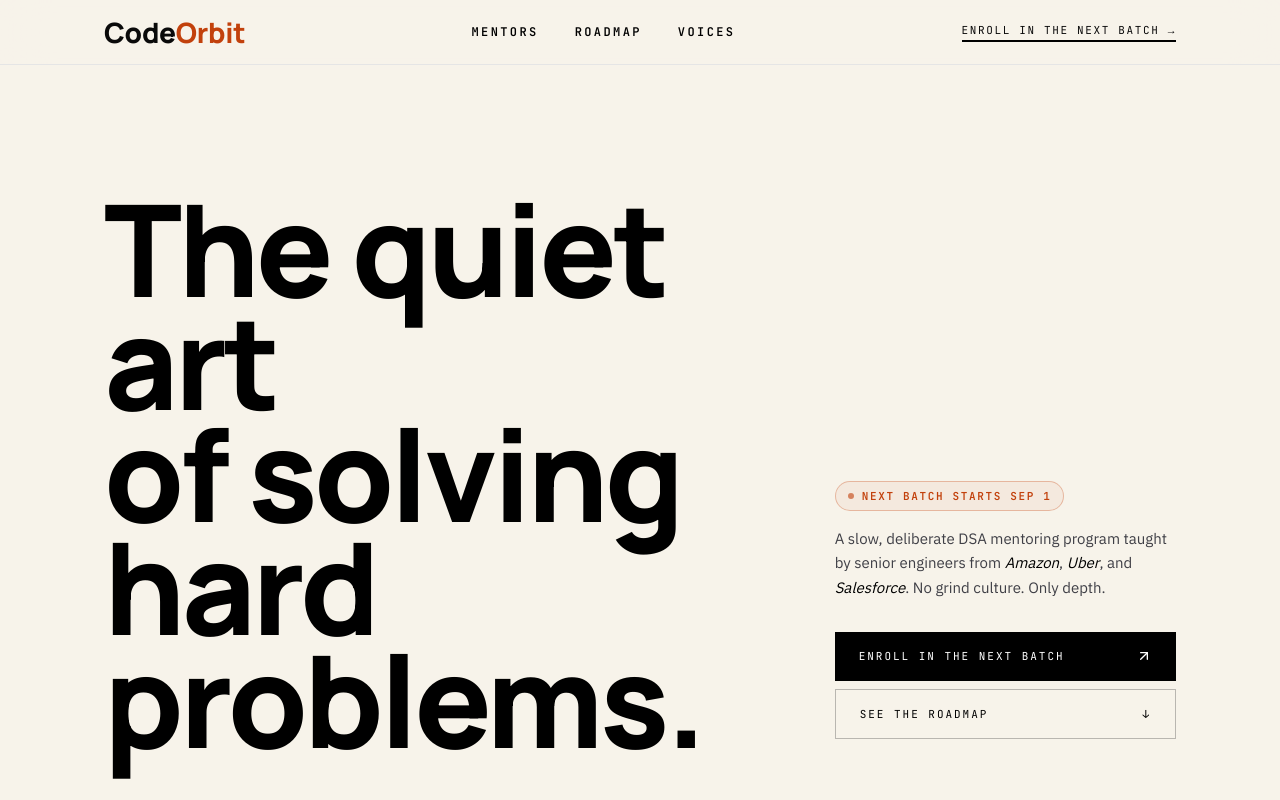
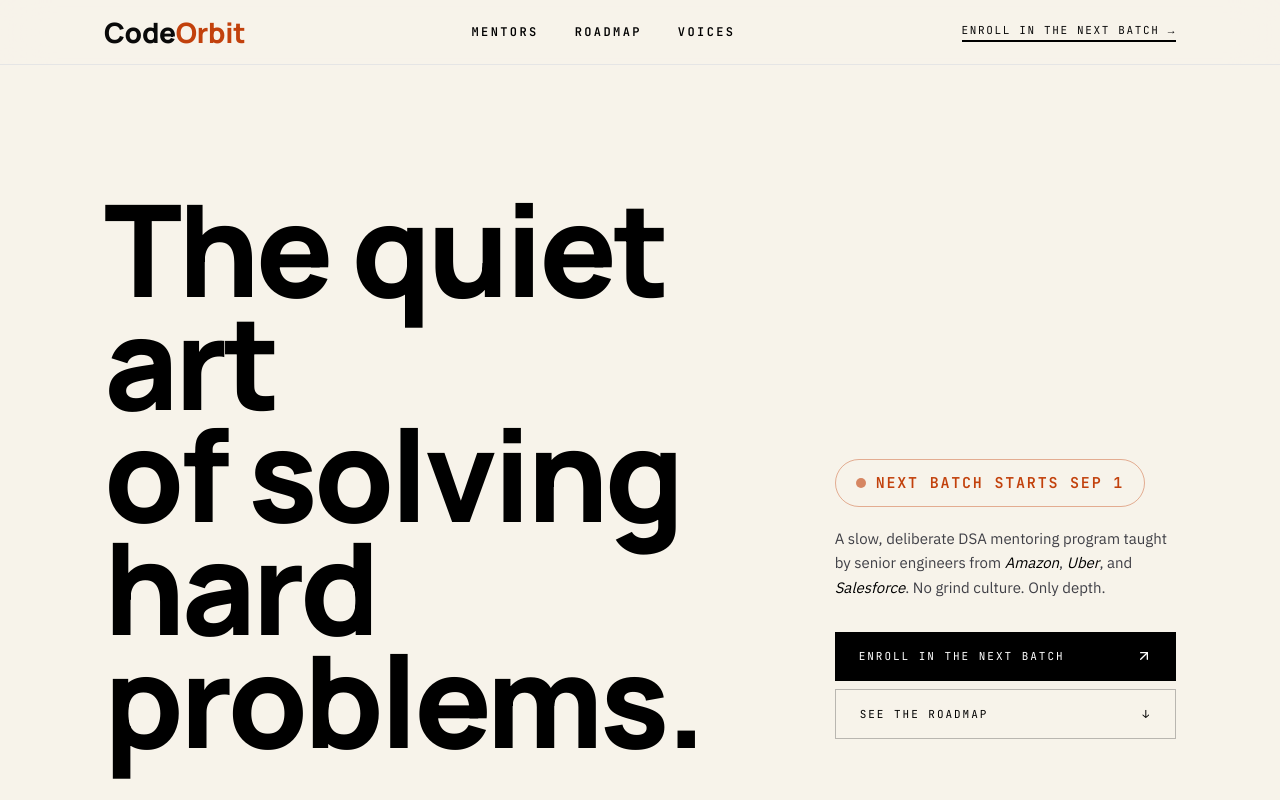
Before and after one commit to vikranthreddy23/CodeOrbit, a React (Create React App) app in the folder frontend/: page / in a window 1280 px wide. Shown: the top 800 px of the page. Built offline with nearby package versions, Linux system fonts and the light colour scheme; a web font is replaced by a local one.

Commit message:
Make 'Next batch starts Sep 1' badge larger

```diff
--- a/frontend/src/pages/StyleEditorialV2.jsx
+++ b/frontend/src/pages/StyleEditorialV2.jsx
@@ -74,9 +74,9 @@ const Hero = () => (
           </h1>
         </div>
         <div className="col-span-12 md:col-span-4 md:pb-4">
-          <div className="inline-flex items-center gap-2 mb-4 border border-[#c2410c]/30 bg-[#c2410c]/5 px-3 py-1.5 rounded-full">
-            <span className="w-1.5 h-1.5 rounded-full bg-[#c2410c] animate-pulse" />
-            <span className="text-[11px] font-bold uppercase tracking-[0.15em] text-[#c2410c]" style={{ fontFamily: "'JetBrains Mono', monospace" }}>
+          <div className="inline-flex items-center gap-2.5 mb-5 border border-[#c2410c]/40 bg-[#c2410c]/8 px-5 py-3 rounded-full">
+            <span className="w-2.5 h-2.5 rounded-full bg-[#c2410c] animate-pulse" />
+            <span className="text-[15px] font-bold uppercase tracking-[0.12em] text-[#c2410c]" style={{ fontFamily: "'JetBrains Mono', monospace" }}>
               Next batch starts Sep 1
             </span>
           </div>
```
